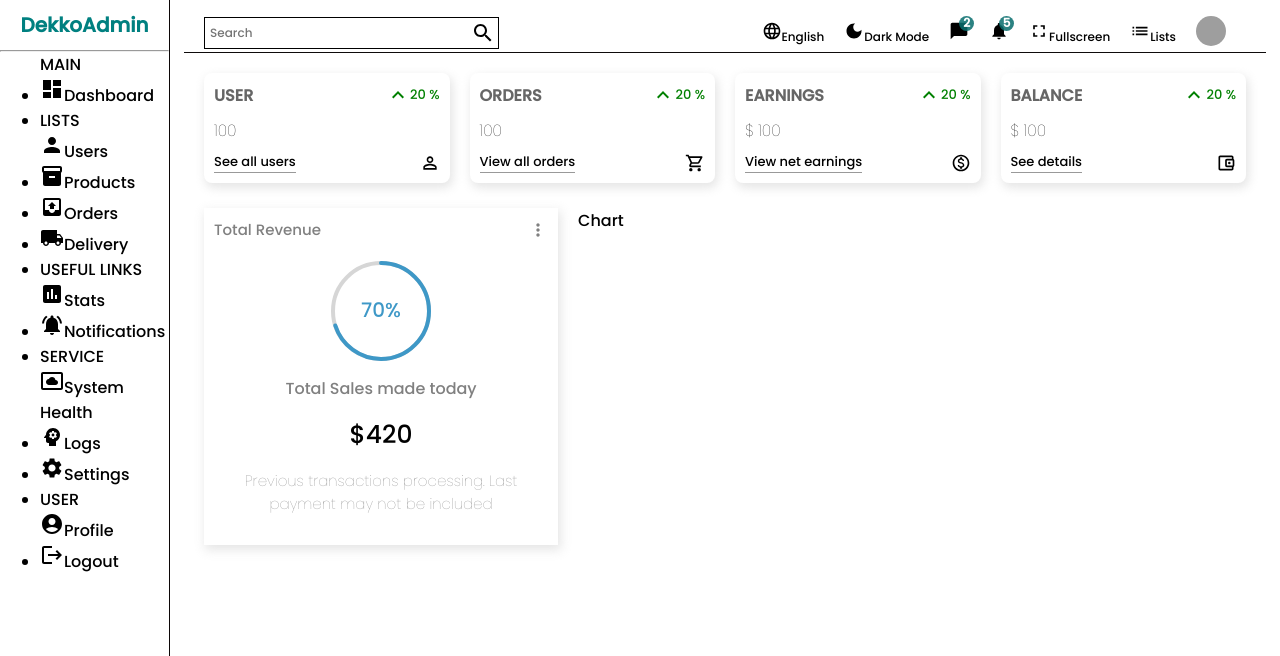
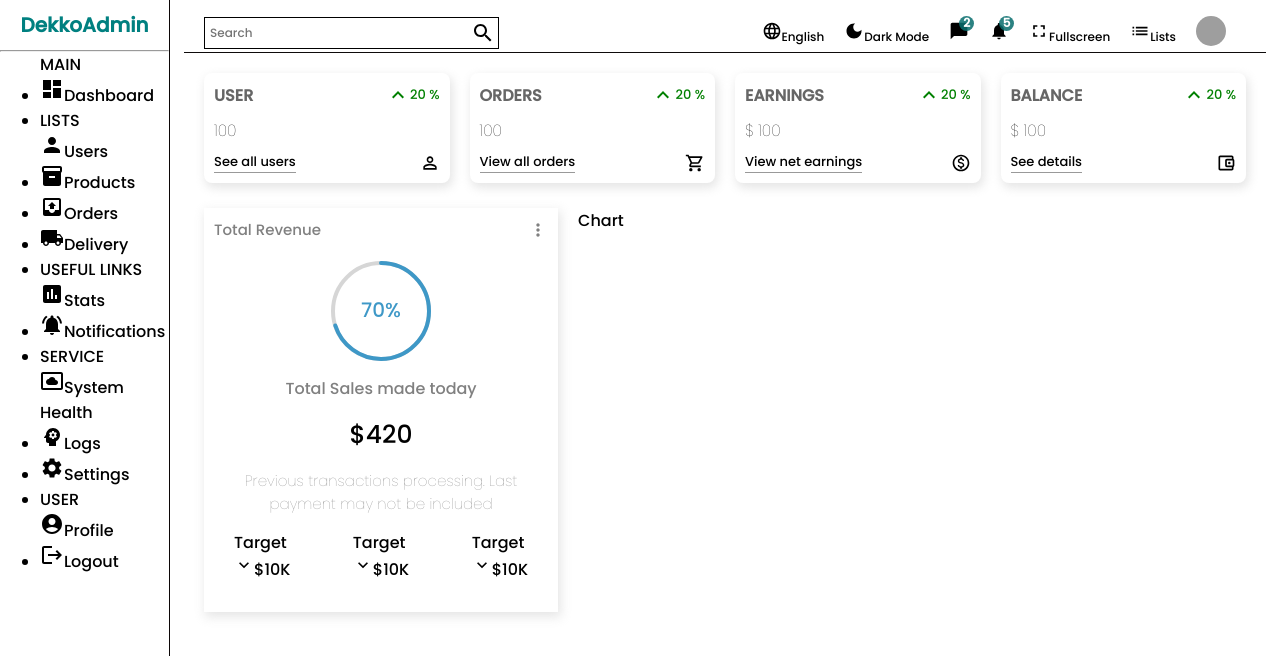
Before and after one commit to soumyakants4/Admin-Dashboard-Me-React, a React (Create React App) app: page / in a window 1280 px wide. Shown: the top 656 px of the page. Built offline with nearby package versions, Linux system fonts and the light colour scheme; grey boxes are pictures that could not be loaded.

Commit message:
commitDay2

```diff
--- a/src/components/featured/Featured.jsx
+++ b/src/components/featured/Featured.jsx
@@ -2,7 +2,8 @@
 import MoreVertIcon from '@mui/icons-material/MoreVert';
 import { CircularProgressbar } from 'react-circular-progressbar';
 import "react-circular-progressbar/dist/styles.css";
-
+import { KeyboardArrowUpOutlined } from "@mui/icons-material";
+import { KeyboardArrowDownOutlined } from "@mui/icons-material";
 const Featured = () => {
   return (
     <div className="featured">
@@ -18,6 +19,35 @@
         <p className="amount">$420</p>
         <p className="desc">Previous transactions processing. Last payment may not be included
         </p>
+        <div className="summary">
+          <div className="item">
+            <div className="itemTitle">Target</div>
+            <div className="itemResult">
+              <div className="resultAmount">
+                <KeyboardArrowDownOutlined fontSize="small" />
+                $10K
+                </div>
+            </div>
+          </div>
+          <div className="item">
+            <div className="itemTitle">Target</div>
+            <div className="itemResult">
+              <div className="resultAmount">
+                <KeyboardArrowDownOutlined fontSize="small" />
+                $10K
+                </div>
+            </div>
+          </div>
+          <div className="item">
+            <div className="itemTitle">Target</div>
+            <div className="itemResult">
+              <div className="resultAmount">
+                <KeyboardArrowDownOutlined fontSize="small" />
+                $10K
+                </div>
+            </div>
+          </div>
+        </div>
       </div>
     </div>
   )
--- a/src/components/featured/featured.scss
+++ b/src/components/featured/featured.scss
@@ -46,4 +46,11 @@
         color: grey;
         text-align: center;
     }
+
+    .summary{
+        width: 100%;
+        display: flex;
+        align-items: center;
+        justify-content: space-between;
+    }
 }
```
